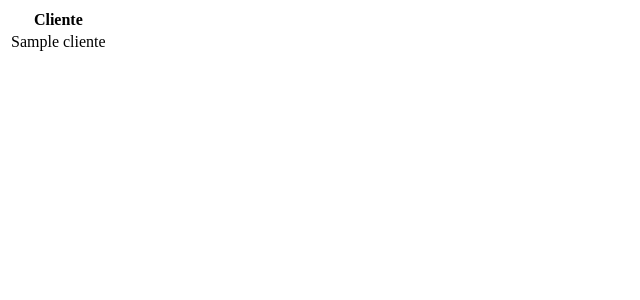
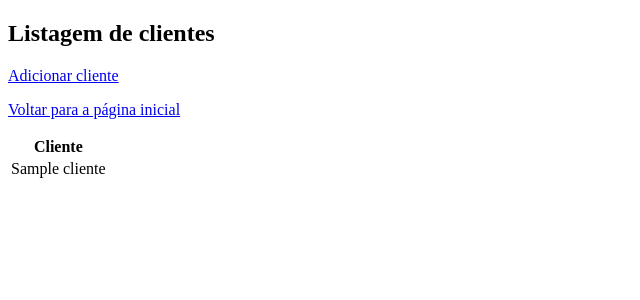
Before and after one commit to pi-univesp-2024-s1-t22/pi-univesp-2024-s1-t22, a Django app: page /clientes/ in a window 1280 px wide. Shown: the top 300 px of the page, without its empty margins (0-640 px from the left). Run offline with Django 4.2, Linux system fonts and the light colour scheme; a user stored in the database is signed in; tables that the repository leaves empty hold one stand-in row (values such as "Sample post").

Commit message:
links de redirecionamento

```diff
--- a/cliente/templates/cadastroCliente.html
+++ b/cliente/templates/cadastroCliente.html
@@ -2,8 +2,9 @@
 
 {% block conteudo %}
 <main>
+    <p><a href="/clientes">Voltar para a listagem de clientes</a></p>
+    <h1>Cadastro de Clientes</h1>
     <form action="{% url 'newcliente' %}" method="post">
-        <h1>Cadastro de Clientes:</h1>
         {{ form.as_p }}
         <button type="submit">Cadastrar</button>
         {% csrf_token %}
--- a/cliente/templates/listaCliente.html
+++ b/cliente/templates/listaCliente.html
@@ -2,6 +2,9 @@
 
 {% block conteudo %}
 <main>
+    <h2>Listagem de clientes</h2>
+    <p><a href="/newCliente">Adicionar cliente</a></p>
+    <p><a href="/">Voltar para a página inicial</a></p>
     <table>
         <thead>
             <th>
```
